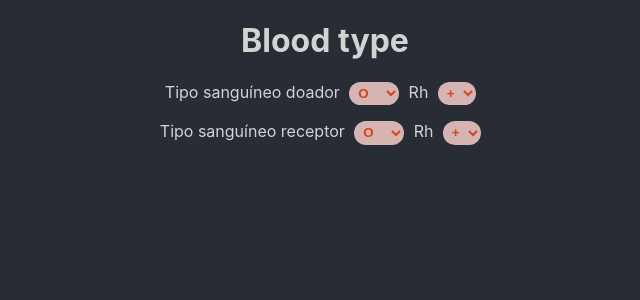
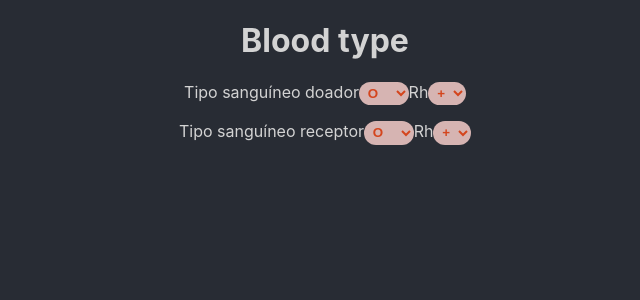
Before and after one commit to romeiro-bru/react-blood-compatibility, a React (Create React App) app: page / in a window 1280 px wide. Shown: the top 300 px of the page, without its empty margins (315-955 px from the left). Built offline with nearby package versions, Linux system fonts and the light colour scheme.

Commit message:
Change html tags

```diff
--- a/src/Components/Select/Select.jsx
+++ b/src/Components/Select/Select.jsx
@@ -76,8 +76,8 @@ export function Select() {
   }
 
   return (
-    <form>
-      <section>
+    <main>
+      <form>
         <div className="donor-options">
           <label htmlFor="donor-options">
             Tipo sanguíneo doador
@@ -111,11 +111,11 @@ export function Select() {
             <option value="-">-</option>
           </select>
         </div>
-      </section>
+      </form>
 
       <section className="result">
         {result}
       </section>
-    </form>
+    </main>
   )
 }
```
